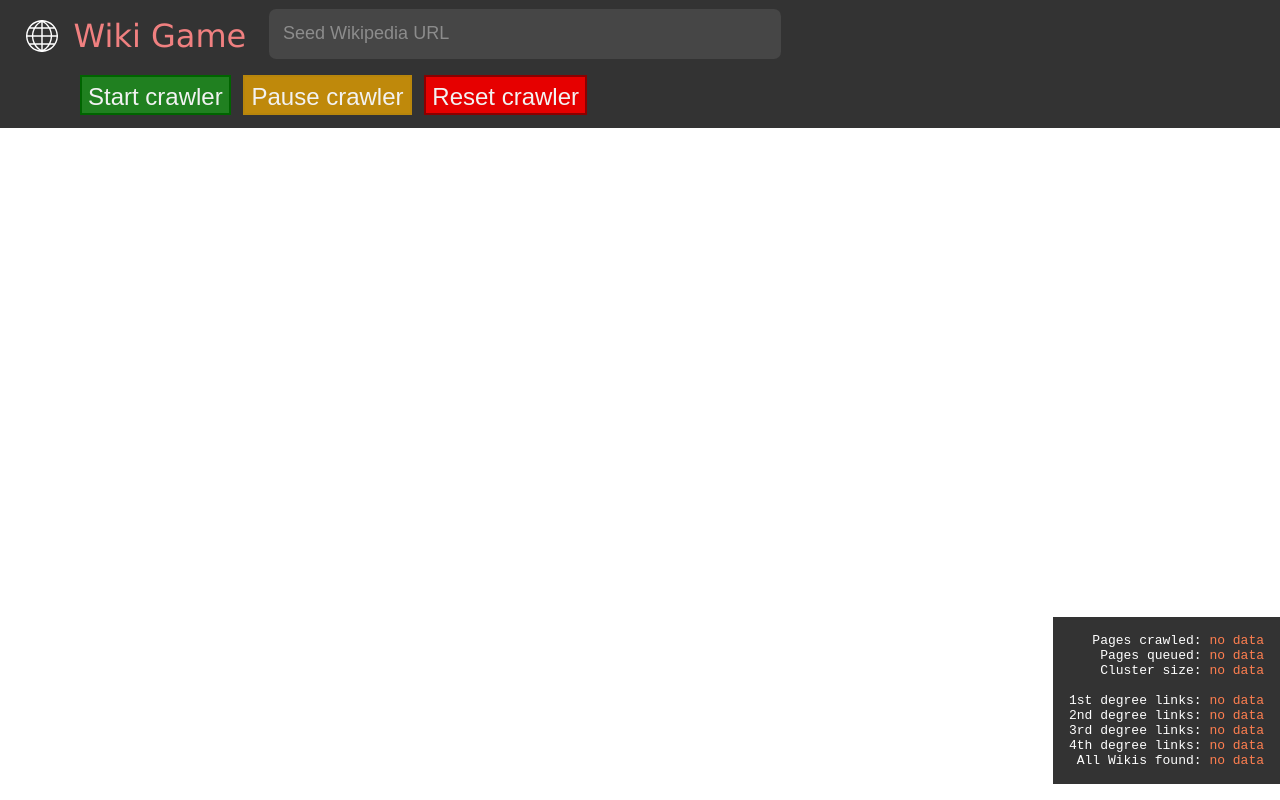
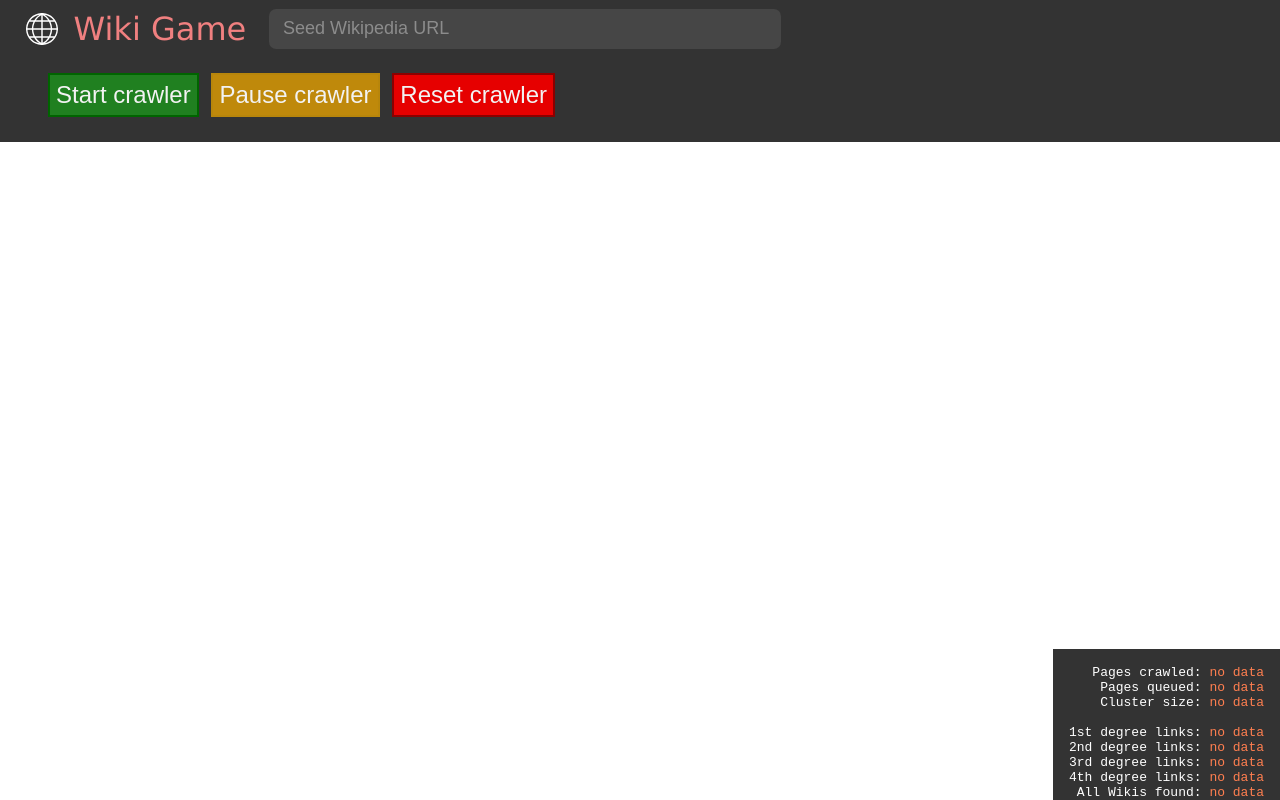
Before and after one commit to wadejensen/wiki-game, a website built with webpack: page app/static/views/index.html in a window 1280 px wide. Built offline with nearby package versions, Linux system fonts and the light colour scheme; a script that the page names is missing; files whose address does not match are found by name.

Commit message:
more css

```diff
--- a/app/static/style/wiki.css
+++ b/app/static/style/wiki.css
@@ -15,9 +15,10 @@
     display:flex;
     flex-direction:row;
     flex-wrap: wrap;
+    align-content: center;
     overflow:visible;
     width: 100%;
-    height: 16vh;
+    /*height: 16vh;*/
     padding: 0.6vh 2vw;
     z-index: 1;
     background-color: #333;
@@ -56,7 +57,7 @@
 }
 
 #navbar-margin {
-    margin-top: 8vh;
+    margin-top: 12vh;
     margin-left:8vh;
     margin-right:8vh;
 }
@@ -65,7 +66,6 @@
     display:flex;
     justify-self: center;
     flex-direction:column;
-    align-content: flex-start;
     align-items: flex-start;
     position: relative;
     padding: 0.25em 0.5vw;
@@ -111,7 +111,7 @@
 
 .searchbox, input.parambox, select.parambox, p.parambox {
     font-size: large;
-    /*height: 5vh;*/
+    height: 5vh;
     width: 40vw;
     white-space:nowrap;
     text-overflow:clip;
@@ -206,6 +206,7 @@
 
 #search-group {
     display:flex;
+    align-items:center;
     flex-direction:row;
 }
 
@@ -213,7 +214,7 @@
     display:flex;
     flex-direction:row;
     overflow:visible;
-    padding-left: 3em;
+    padding: 1em 1em 1em 1em;
     /*margin-left: -2em;*/
     /*margin-right: -2em;*/
 }
@@ -253,7 +254,7 @@
 
 .search-button {
     font-size: x-large;
-    height: 5vh;
+    /*height: 5vh;*/
     width:100%;
     padding: 0.25em;
     white-space:nowrap;
```
